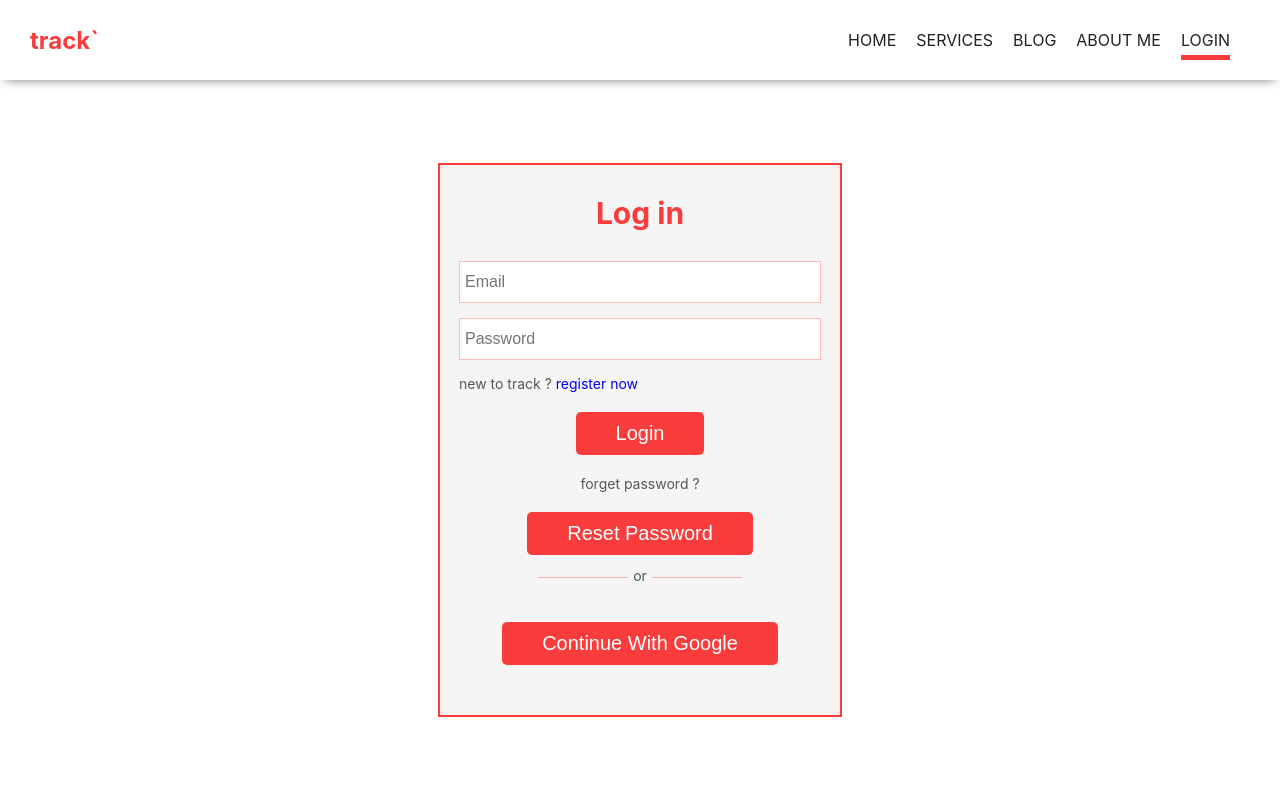
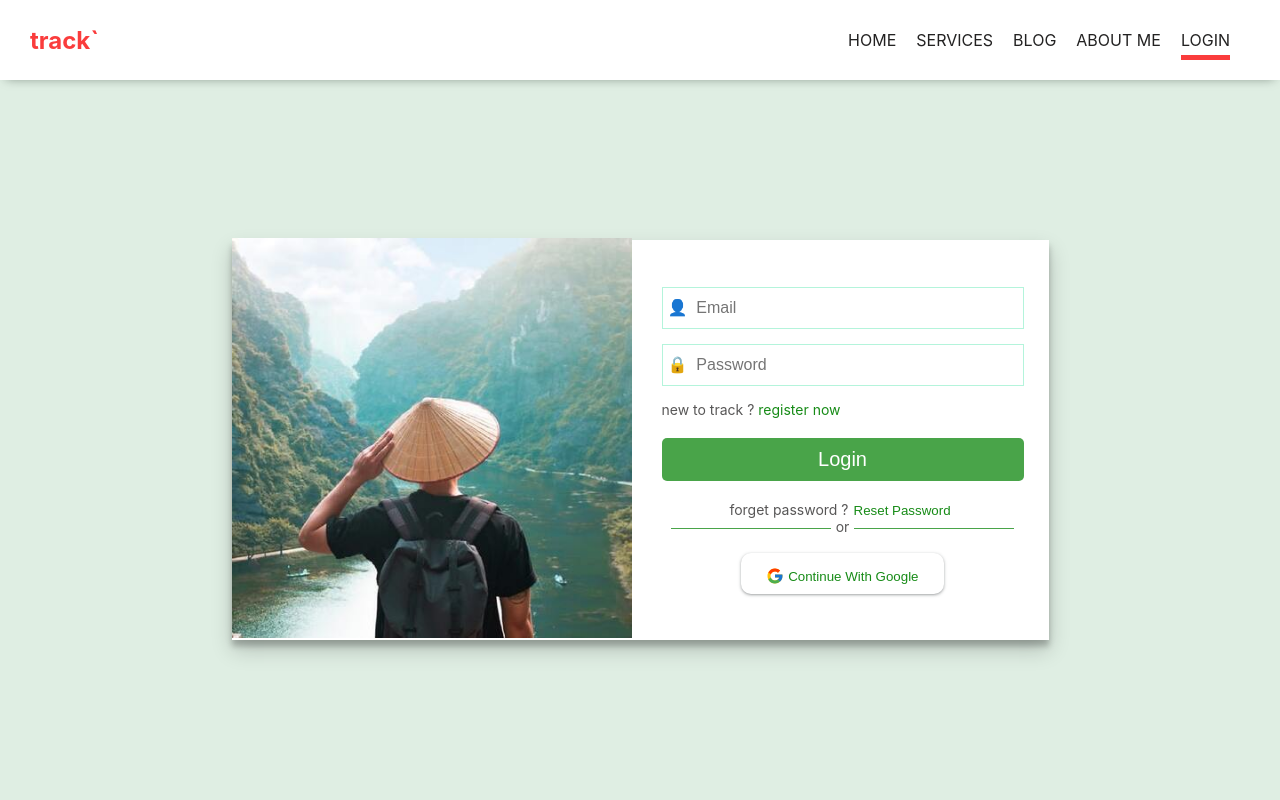
Before and after one commit to hrz07/track, a React (Create React App) app: page /login in a window 1280 px wide. Shown: the top 800 px of the page. Built offline with nearby package versions, Linux system fonts and the light colour scheme; no server answers.

Commit message:
login form updated

```diff
--- a/src/Components/Login/Login.css
+++ b/src/Components/Login/Login.css
@@ -1,21 +1,31 @@
 .login-Container{
+
     display: flex;
-    flex-direction: column;
     align-items: center;
     justify-content: center;
     height: 90vh;
+    background: rgba(184, 216, 192, 0.448);
+}
+.imgAndFormBox{
+    display: flex;
+    align-items: center;
+    gap: 20px;
+    background: white;
+    height: 400px;
+    box-shadow: rgba(0, 0, 0, 0.19) 0px 10px 20px, rgba(0, 0, 0, 0.23) 0px 6px 6px;
 }
 
 .form{
-    height: 550px;
-    width: 400px;
+    /* height: 550px;
+    width: 400px; */
     display:flex;
     flex-direction: column;
     align-items: center;
     border-radius: 0px;
-    border-radius: 0px;
-    background:whitesmoke;
-    border: 2px solid rgb(250, 60, 60);
+    padding: 10px;
+    background:white;
+    margin-right: 15px;
+    /* border: 2px solid rgb(250, 60, 60); */
 }
 .form h3{
     text-align: center;
@@ -26,28 +36,32 @@
     width: 350px;
     height: 30px;
     padding:5px;
-    border: 1px solid rgba(250, 60, 60, 0.349);
+    border: 1px solid rgba(41, 224, 151, 0.349);
     margin-bottom: 15px;
     font-size: 16px;
 }
-.form button{
+.form .btn{
     display: block;
     margin: 20px auto;
-    background: rgb(250, 60, 60);
+    background: rgba(0, 128, 0, 0.714);
     color: white;
     font-size: 20px;
     border: none;
     padding: 10px 40px;
     cursor: pointer;
     border-radius: 5px;
+    width: 100%;
 }
-.form button:hover{
-    background: rgb(208, 2, 2);
+.form .btn:hover{
+    background: rgba(0, 128, 0, 0.793);
 }
 .form p{
     font-size: 14px;
     margin: 0;
     color: rgb(88, 87, 87);
+}
+.forgetText{
+    display: inline;
 }
 .form a{
     text-decoration: none;
@@ -57,11 +71,51 @@
 }
 .orBox div{
     height: 2px;
-    width: 90px;
-    border-bottom: 1px solid rgba(250, 60, 60, 0.349);
+    width: 160px;
+    border-bottom: 1px solid rgba(0, 128, 0, 0.714);
 }
 .orBox p{
     padding: 5px;
     top:-13px;
     position: relative;
 }
+.forget{
+    display: flex;
+    text-align: center;
+    justify-content: center;
+}
+.resetbtn{
+    background: none;
+    border: none;
+    color: rgba(0, 128, 0, 0.913);
+    padding: 5px;
+    cursor: pointer;
+    top:-3px;
+    position:relative;
+}
+.resetbtn:hover{
+color:red;
+}
+.googleBtn{
+    background:white;
+    color: rgba(0, 128, 0, 0.913);
+    padding: 10px 25px;
+    text-align: center;
+    border: none;
+    border-radius: 0px;
+    cursor: pointer;
+    border-radius: 10px;
+    box-shadow: rgba(60, 64, 67, 0.3) 0px 1px 2px 0px, rgba(60, 64, 67, 0.15) 0px 1px 3px 1px;
+}
+
+.loginImgBox img{
+ width: 400px;
+ height: 400px;
+}
+.googleIcon{
+    position: relative;
+    top: 4px;
+}
+.resgiterText{
+    color: rgba(0, 128, 0, 0.913);
+}
--- a/src/Components/Login/Login.js
+++ b/src/Components/Login/Login.js
@@ -4,6 +4,8 @@ import { NavLink, useLocation, useNavigate } from 'react-router-dom';
 import auth from '../../firebase/firebase.init';
 import toast, { Toaster } from 'react-hot-toast';
 import './Login.css'
+import loginImg from '../../photos/login.jpg'
+import { FcGoogle } from 'react-icons/fc';
 
 const Login = () => {
 
@@ -89,33 +91,40 @@ const Login = () => {
 
     return (
         <div className='login-Container'>
+            <div className='imgAndFormBox'>
+                <div className='loginImgBox'>
+                    <img src={loginImg} alt="" />
+                </div>
 
                 <div className='form' onSubmit={submitHandler}>
                     <form >
-                    <h3>Log in</h3>
-                    <input type="email" placeholder='Email' onChange={handleEmailChange} required />
+
+                        <input type="email" placeholder='👤  Email' onChange={handleEmailChange} required />
                         {errors?.email && <p >{errors.email}</p>}
                         <br />
-                    <input type="password" placeholder='Password' onChange={handlePasswordChange} required />
+                        <input type="password" placeholder='🔒  Password' onChange={handlePasswordChange} required />
                         {errors?.password && <p >{errors.password}</p>}
                         <br />
-                    <p>new to track ? <NavLink to='/register'>register now</NavLink> </p>
-                    <button>Login</button>
+                        <p >new to track ? <NavLink to='/register' className='resgiterText'>register now</NavLink> </p>
+                        <button className='btn'>Login</button>
                     </form>
-                <p>forget password ?</p>
-                <button onClick={resetPassword}>Reset Password</button>
+                    <div className='forget'>
+                        <p className='forgetText'> forget password ?</p> <button className='resetbtn' onClick={resetPassword}>Reset Password</button>
+                    </div>
                     <div className='orBox'>
                         <div></div>
                         <p>or</p>
                         <div></div>
                     </div>
-                <button  onClick={() => signInWithGoogle()}>Continue With Google</button>
+                    <button className='googleBtn' onClick={() => signInWithGoogle()}> <FcGoogle className='googleIcon' size={18} /> Continue With Google</button>
                 </div>
                 <Toaster
                     position="top-right"
                     reverseOrder={false}
                 />
             </div>
+
+        </div>
     );
 }
 
```
Also changed, not shown: src/photos/login.jpg (added). Lines whose indentation alone changed are shown as unchanged.
